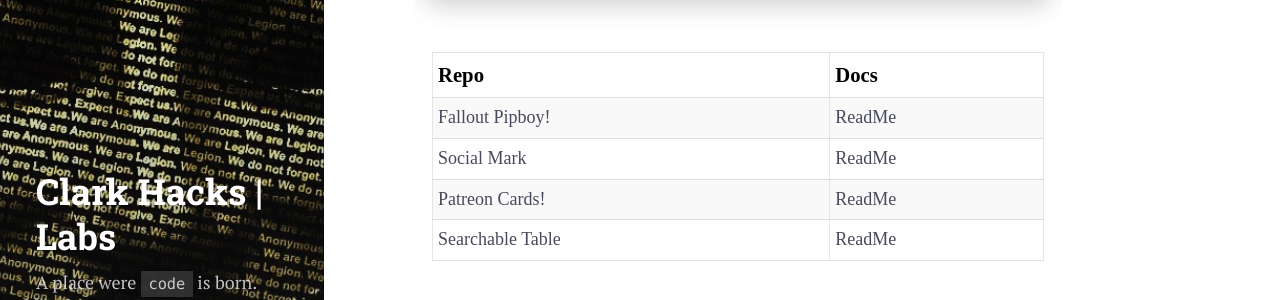
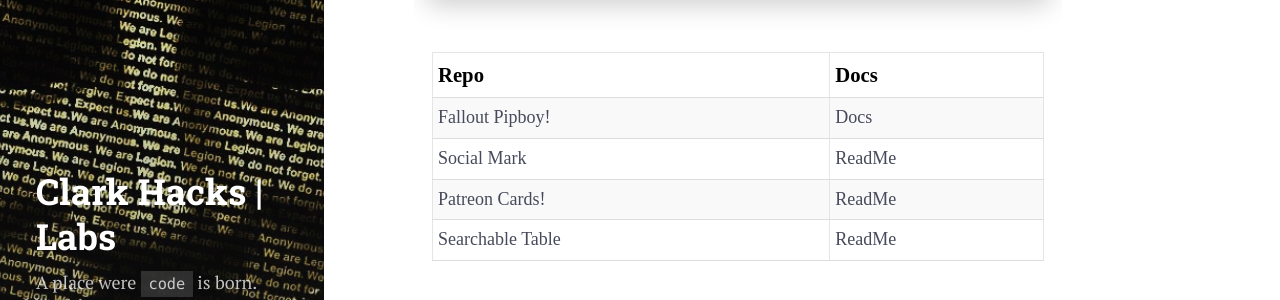
Before and after one commit to clarkhacks-labs/clarkhacks-lab.github.io, a Jekyll site: the page built from index.html, in a window 1280 px wide. Shown: the part 255-555 px from the top of the page. Built offline with Jekyll 4.4.1, drawn with Linux system fonts in a browser that asks for light colours; nearby versions of some CDN libraries; some web fonts are replaced.

Commit message:
New Organizers

```diff
--- a/_includes/searchtable.html
+++ b/_includes/searchtable.html
@@ -20,7 +20,7 @@
                  <a href="{{ post.url }}">{{ post.title }}</a>
             </td>
             <td>
-              <a href="{{ post.docs }}" target="_blank">ReadMe</a>
+              <a href="{{ post.docs }}" target="_blank">{{ post.docname }}</a>
             </td>
           </tr>
           {% endfor %}
--- a/_posts/2016-09-03-pipboy.md
+++ b/_posts/2016-09-03-pipboy.md
@@ -3,6 +3,7 @@ layout: post
 title: Fallout Pipboy!
 tags: [featured, repo, new]
 docs: https://git.io/viOKv
+docname: Docs
 ---
 # [Pip Boy Online](https://github.com/clarkhacks-labs/pip-boy)
 
```
Also changed, not shown: _posts/2016-08-28-searchtable.md (+1 -0 lines), _posts/2016-08-29-patreon-cards.md (+1 -0 lines), _posts/2016-08-30-socialmark.md (+1 -0 lines).
